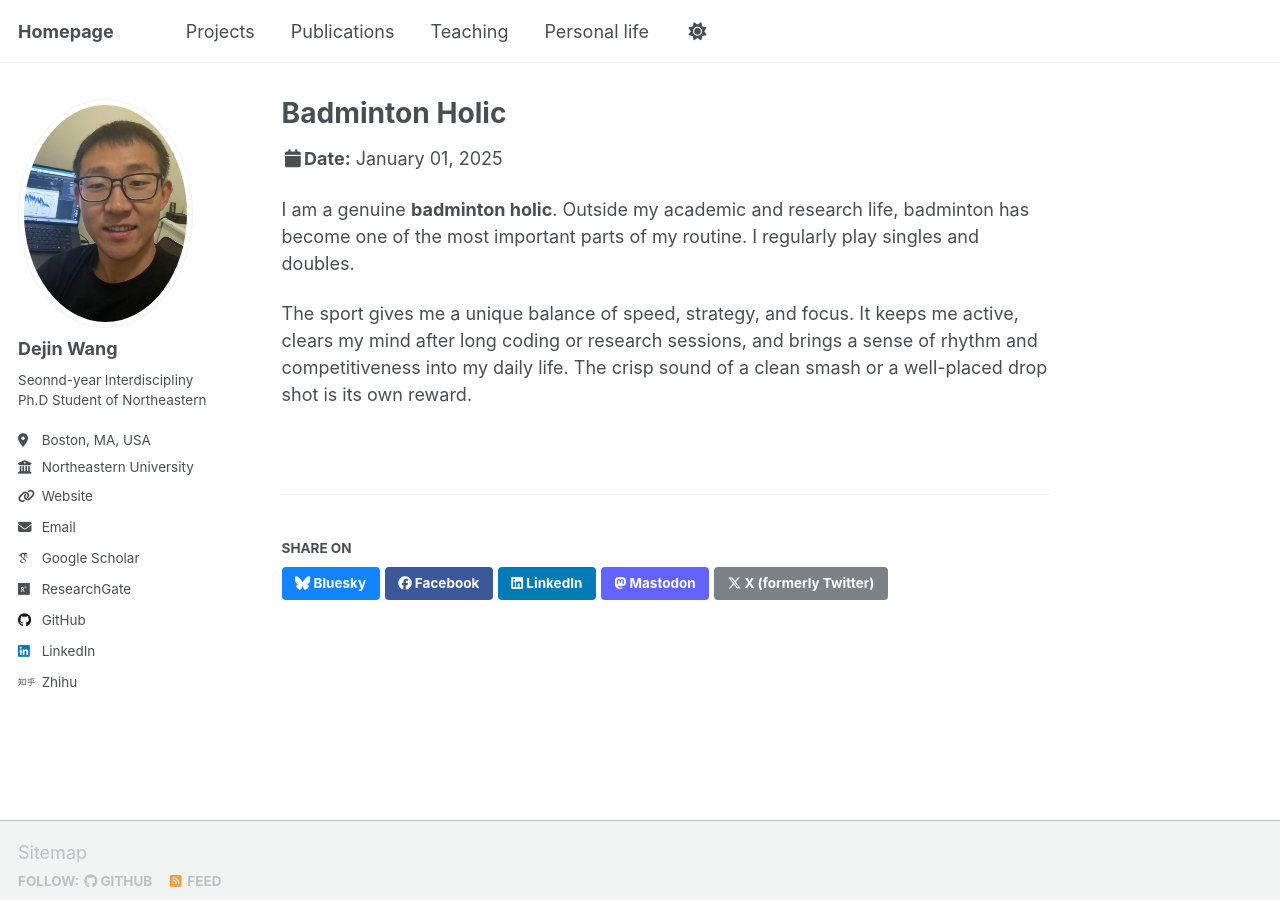
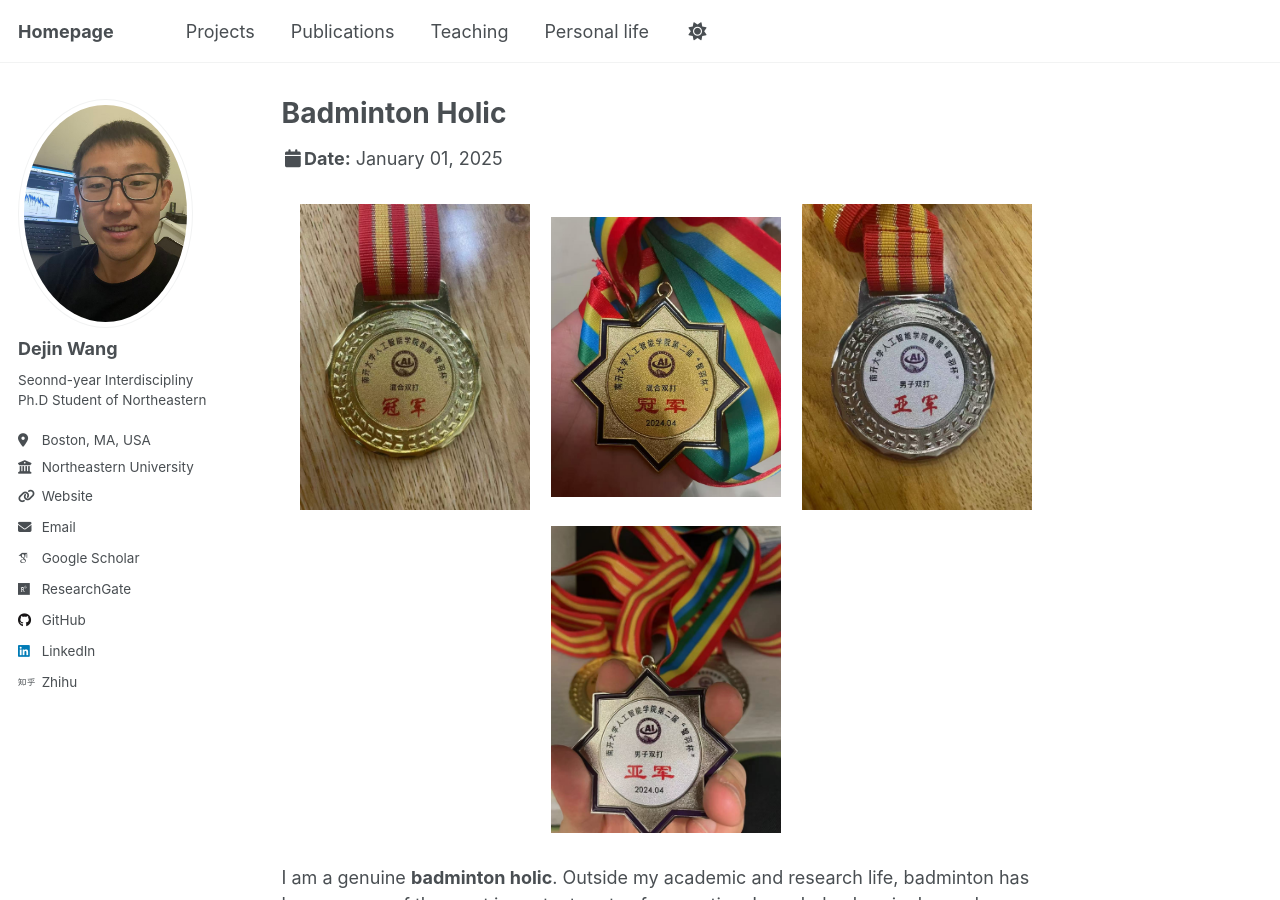
Before and after one commit to dejin-wang/dejin-wang.github.io, a Jekyll site: the page built from _talks/2012-03-01-talk-1.md, in a window 1280 px wide and 900 px high. Built offline with Jekyll 4.4.1, drawn with Linux system fonts in a browser that asks for light colours; some web fonts are replaced; a script that is not in the unit is left out.

Commit message:
Update 2012-03-01-talk-1.md

```diff
--- a/_talks/2012-03-01-talk-1.md
+++ b/_talks/2012-03-01-talk-1.md
@@ -8,6 +8,13 @@ date: 2025-01-01
 location: "Everywhere with a badminton court"
 ---
 
+<p align="center">
+  <img src="/images/badminton_medal1.jpg" width="230" style="margin:8px;"/>
+  <img src="/images/badminton_medal2.jpg" width="230" style="margin:8px;"/>
+  <img src="/images/badminton_medal3.jpg" width="230" style="margin:8px;"/>
+  <img src="/images/badminton_medal4.jpg" width="230" style="margin:8px;"/>
+</p>
+
 I am a genuine **badminton holic**. Outside my academic and research life, badminton has become one of the most important parts of my routine. I regularly play singles and doubles.
 
 The sport gives me a unique balance of speed, strategy, and focus. It keeps me active, clears my mind after long coding or research sessions, and brings a sense of rhythm and competitiveness into my daily life. The crisp sound of a clean smash or a well-placed drop shot is its own reward.
```
